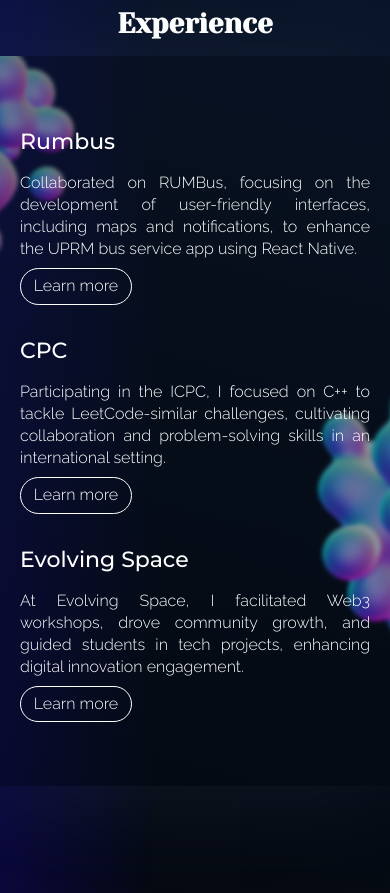
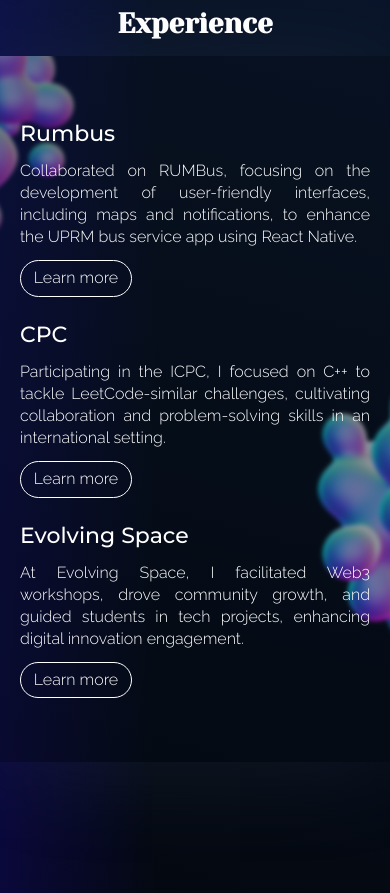
Before and after one commit to J3SSY-ANDU/my-portfolio, a React (Create React App) app: page / in a window 390 px wide. Shown: the part 900-1793 px from the top of the page. Built offline with nearby package versions, Linux system fonts and the light colour scheme; a web font is replaced by a local one.

Commit message:
experiences info margin update

```diff
--- a/src/containers/experiences/experiences.css
+++ b/src/containers/experiences/experiences.css
@@ -42,7 +42,7 @@
 }
 
 .portfolio__experience-content h3, .portfolio__experience-content p:not(p:last-child) {
-    margin: 0.75rem 0;
+    margin-bottom: 1rem;
 }
 
 .portfolio__experiences-overlay_info-map .portfolio__experience-content > :last-child {
@@ -83,7 +83,7 @@
 
 @media screen and (min-width: 1700px) {
     .portfolio__experience-content h3, .portfolio__experience-content p:not(p:last-child) {
-        margin: 1rem 0;
+        margin-bottom: 1.25rem;
     }
 
     .portfolio__experiences-title h1{
@@ -111,7 +111,7 @@
 
 @media screen and (max-width: 1000px) {
     .portfolio__experience-content h3, .portfolio__experience-content p:not(p:last-child) {
-        margin: 0.6rem 0;
+        margin-bottom: 0.75rem;
     }
 
     .portfolio__experiences-overlay_info-map >:nth-child(1),
@@ -138,10 +138,6 @@
 }
 
 @media screen and (max-width: 500px) {
-    .portfolio__experience-content h3, .portfolio__experience-content p:not(p:last-child) {
-        margin: 0.5rem 0;
-    }
-
     .portfolio__experiences-title h1{
         font-size: 28px;
         line-height: 32px;
```
